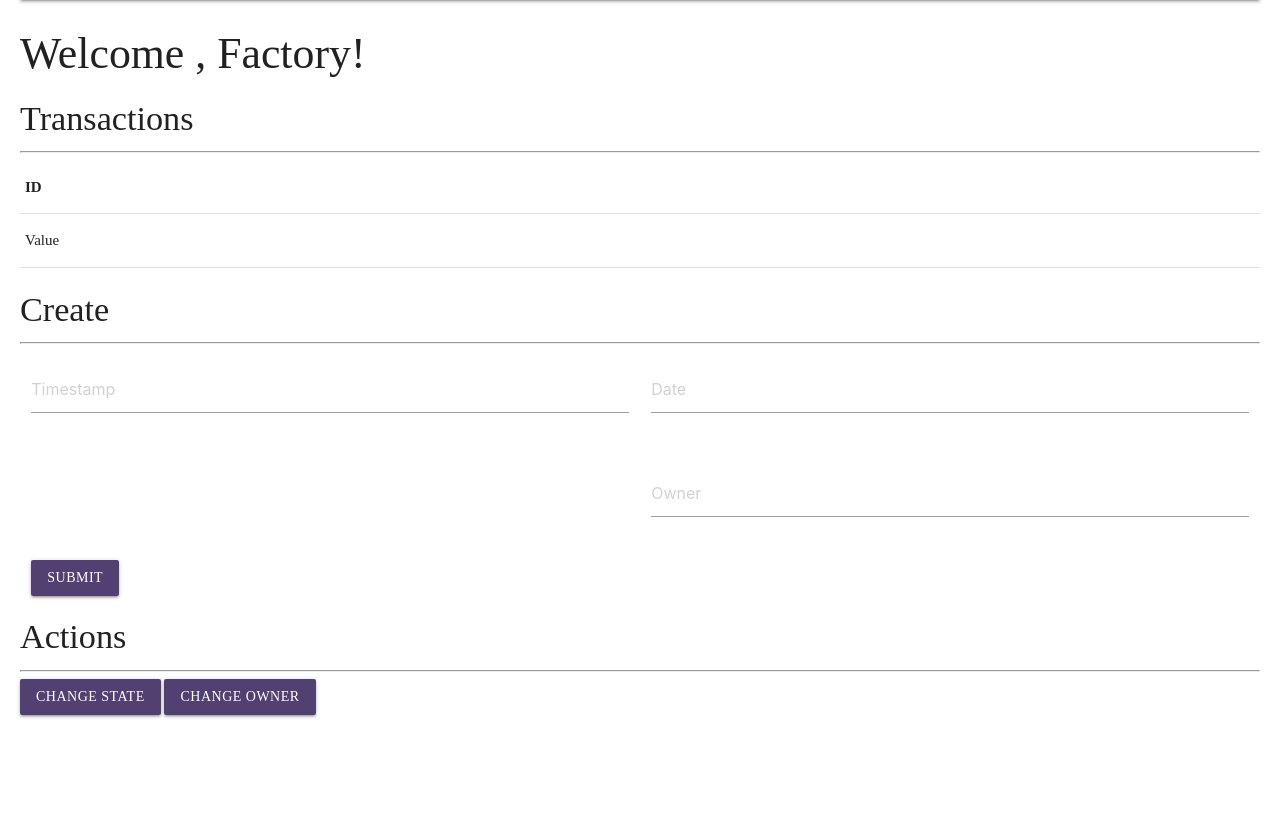
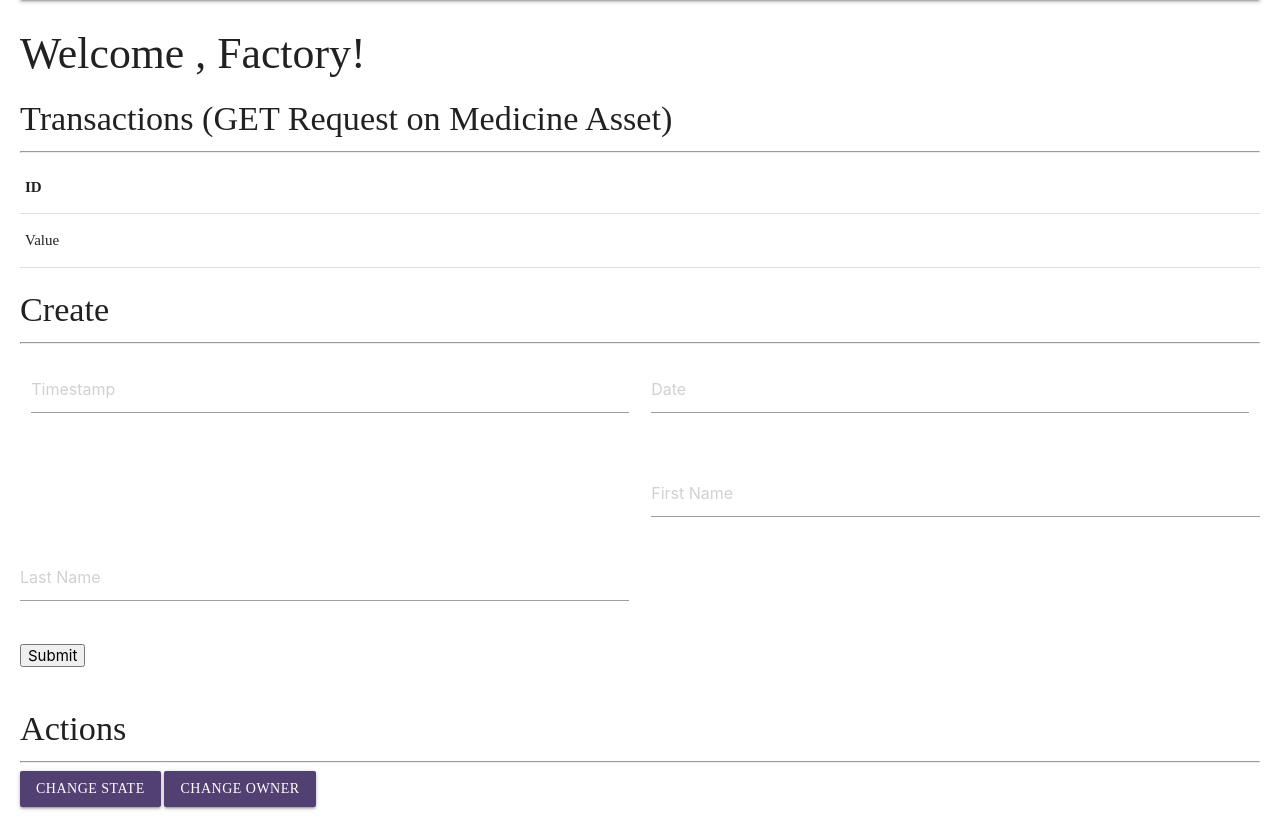
Before and after one commit to ObboyLab/MedicalLedger, a Flask app: page /factory in a window 1280 px wide. Shown: the part 84-911 px from the top of the page. Before the commit the page ends 802 px from the top, so only its background shows below. Run offline with Flask 2, Linux system fonts and the light colour scheme; some libraries are stand-ins or nearby versions; some web fonts are replaced.

Commit message:
submit medicine

```diff
--- a/flask-app/application.py
+++ b/flask-app/application.py
@@ -16,6 +16,26 @@ def factory():
 		"medicine": {"name": "med123", "date": "29/06/1996"}
 	}
     return render_template('factory.html', title="Factory", transactions=transactions)
+
+
+@app.route("/submitMedicine", methods=['POST',  'GET'])
+def submitMedicine():
+    json_val = {
+	  "$class": "org.mediledger.Medcine",
+	  "medicineId": "napa1",
+	  "timestamp": request.form['firstname'],
+	  "date": request.form['date'],
+	  "state": request.form['state'],
+	  "owner": {
+	    "$class": "org.mediledger.Entity",
+	    "entityId": "factory",
+	    "entityType": "factory",
+	    "firstName": request.form['firstname'],
+	    "lastName": request.form['lastname']
+	  }
+	}
+    requests.post('http://localhost:3000/api/Medicine/medicine', data = json_val)
+    return(str(json_val))
 
 
 @app.route("/wholesaler")
--- a/flask-app/templates/factory.html
+++ b/flask-app/templates/factory.html
@@ -5,7 +5,7 @@
     <body>
         <h3>Welcome , {{ title }}!</h3>
         <div class="transactions">
-                <h4>Transactions</h4>
+                <h4>Transactions (GET Request on Medicine Asset)</h4>
                 <hr/>
                 <table>
                   <thead>
@@ -22,20 +22,20 @@
                     <hr/>
                     <!-- START FORM -->
                       <div class="row">
-                        <form class="col s12">
+                        <form class="col s12" action="submitMedicine" method="POST">
                           <!-- Timestamp/Date -->
                           <div class="row">
                             <div class="input-field col s6">
                               <input placeholder="Timestamp" id="timestamp" type="text" >
                             </div>
                             <div class="input-field col s6">
-                              <input placeholder="Date" class="datepicker" id="date" type="text" >
+                              <input placeholder="Date" name="date" id="date" type="text" >
                             </div>
                           </div>
                           <!-- State/Owner -->
                           <div class="row">
                             <div class="input-field col s6">
-                              <select>
+                              <select name="state">
                                 <option value="" disabled selected>Choose your option</option>
                                 <option value="1">Production</option>
                                 <option value="2">Freezing</option>
@@ -43,11 +43,17 @@
                                 <option value="4">Distribution</option>
                               </select>
                             </div>
+
+                            <!--First Name/Last Name -->
+                            <div class="row">
                             <div class="input-field col s6">
-                              <input placeholder="Owner" id="owner" type="text" >
-                            </div>
-                          </div>
-                          <a class="waves-effect waves-light btn our-colour">Submit</a>
+                                    <input placeholder="First Name" id="timestamp" name="firstname" type="text" >
+                                </div>
+                                <div class="input-field col s6">
+                                  <input placeholder="Last Name" name="lastname" id="date" type="text" >
+                                </div>
+                              </div>
+                              <input type="submit" value="Submit" name="">
                         </form>
                       </div>
                     <!-- END FORM -->
```
